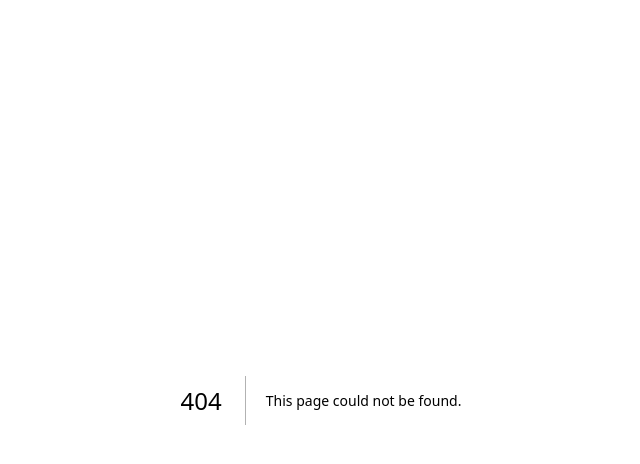
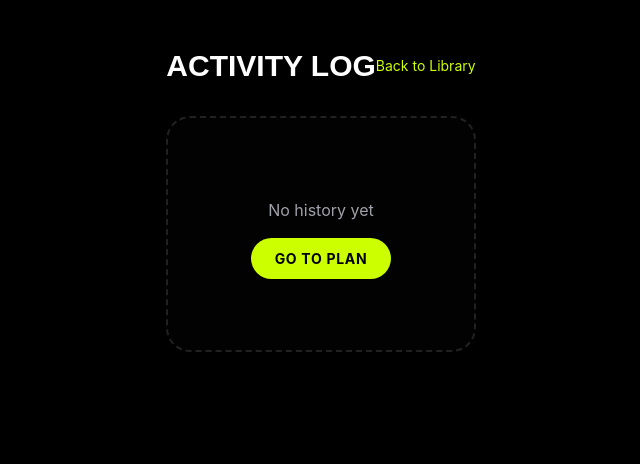
Before and after one commit to ariandesu/FitLog-Assignment-6, a Next.js app: page /my-plan/completed in a window 1280 px wide. Before the commit this address had no page. Shown: the top 464 px of the page, without its empty margins (319-959 px from the left). Built offline with nearby package versions, Linux system fonts and the light colour scheme.

Commit message:
Feat: implement completed history view and polish my-plan flows

```diff
--- /dev/null
+++ b/src/app/my-plan/completed/page.js
@@ -0,0 +1,28 @@
+"use client";
+import { useWorkout } from "@/context/WorkoutContext";
+import Link from "next/link";
+
+export default function CompletedWorkouts() {
+  const { completedWorkouts } = useWorkout();
+  const ids = Object.keys(completedWorkouts);
+  return (
+    <div className="max-w-4xl mx-auto px-4 py-12">
+      <div className="flex justify-between items-center mb-8">
+        <h1 className="text-3xl font-display font-bold text-white uppercase">Activity Log</h1>
+        <Link href="/" className="text-accent text-sm">Back to Library</Link>
+      </div>
+      {ids.length === 0 ? (
+        <div className="text-center py-20 bg-dark/20 rounded-3xl border-2 border-dashed border-muted/20"><p className="text-muted mb-6">No history yet</p><Link href="/my-plan/today" className="btn-primary px-6 py-2">Go to Plan</Link></div>
+      ) : (
+        <div className="space-y-4">
+          {ids.map((id, i) => (
+            <div key={id} className="flex items-center justify-between p-4 bg-dark/30 border border-muted/20 rounded-2xl">
+              <span className="text-white font-medium">Workout ID: {id}</span>
+              <span className="text-xs font-bold text-accent bg-accent/10 px-3 py-1 rounded-full">DONE</span>
+            </div>
+          ))}
+        </div>
+      )}
+    </div>
+  );
+}
```
